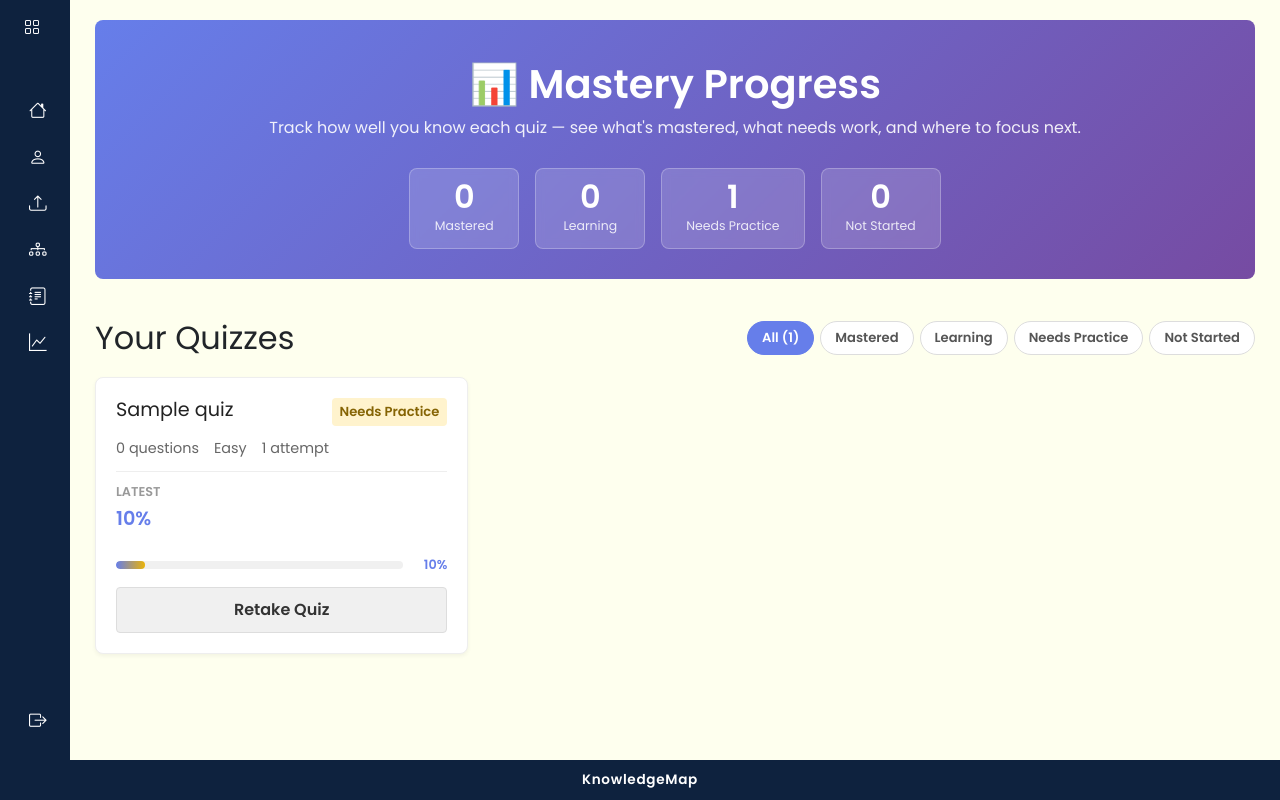
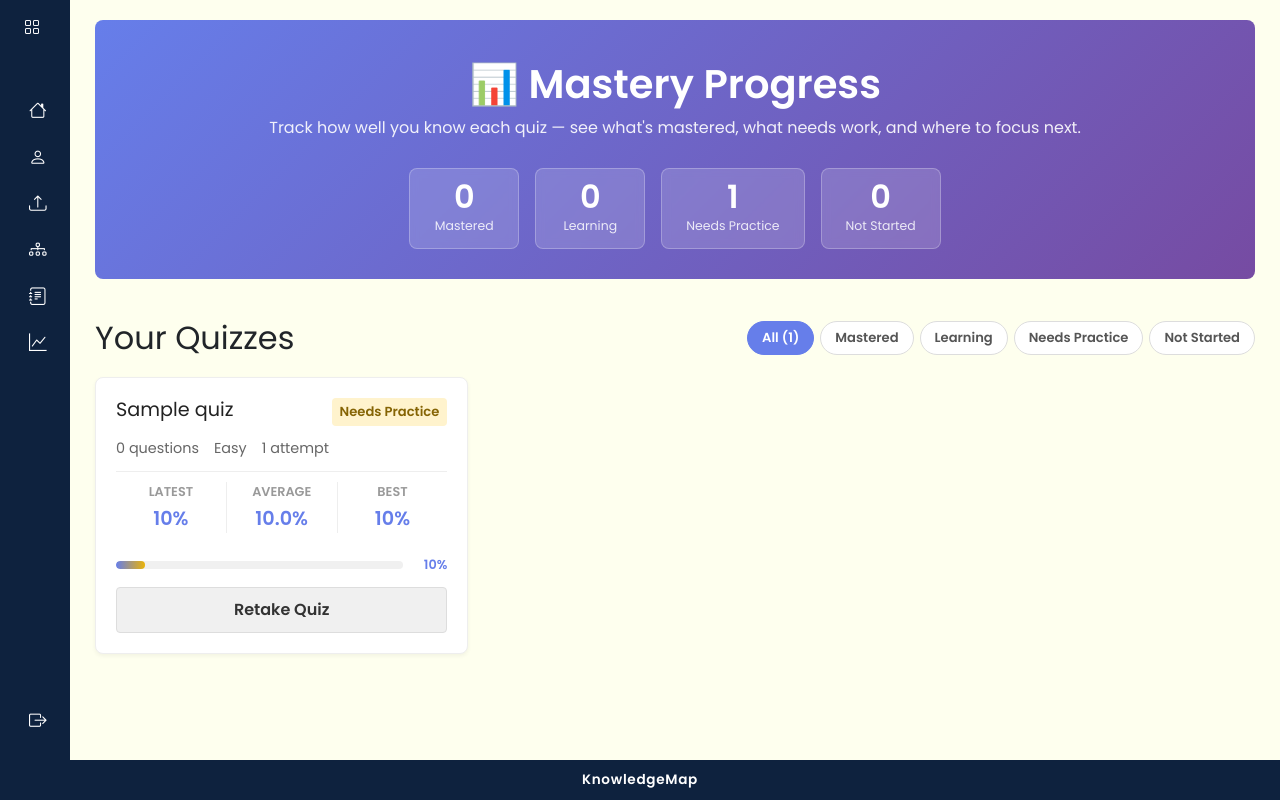
Before and after one commit to CS4300-CS5300-SP26/dev5_cust3, a Django app: page /progress/ in a window 1280 px wide. Run offline with Django 4.2, Linux system fonts and the light colour scheme; a user stored in the database is signed in; tables that the repository leaves empty hold one stand-in row (values such as "Sample post"); data that the repository does not hold is empty; parts of the project's set-up code (start-up, migrations or seed data) failed here and were passed over.

Commit message:
update stat visual

```diff
--- a/knowledge_map/knowledge_app/templates/knowledge_app/progress.html
+++ b/knowledge_map/knowledge_app/templates/knowledge_app/progress.html
@@ -74,12 +74,16 @@
                                 <span class="stat-label">Latest</span>
                                 <span class="stat-value">{{ item.latest_score }}%</span>
                             </div>
-                            {% if item.highest_score != item.latest_score %}
+                            {% if item.avg_score %}
+                            <div class="stat">
+                                <span class="stat-label">Average</span>
+                                <span class="stat-value">{{ item.avg_score }}%</span>
+                            </div>
+                            {% endif %}
                             <div class="stat">
                                 <span class="stat-label">Best</span>
                                 <span class="stat-value">{{ item.highest_score }}%</span>
                             </div>
-                            {% endif %}
                         {% else %}
                             <p class="quiz-status">Not attempted yet</p>
                         {% endif %}
@@ -302,16 +306,24 @@
 
     .quiz-stats {
         display: flex;
-        gap: 15px;
+        gap: 0;
         padding: 10px 0;
         border-top: 1px solid #eee;
-    }
+}
 
     .stat {
         display: flex;
         flex-direction: column;
         gap: 3px;
-    }
+        flex: 1;
+        text-align: center;
+        padding: 0 10px;
+        border-right: 1px solid #eee;
+}
+
+    .stat:last-child {
+        border-right: none;
+}
 
     .stat-label {
         font-size: 0.8em;
```
